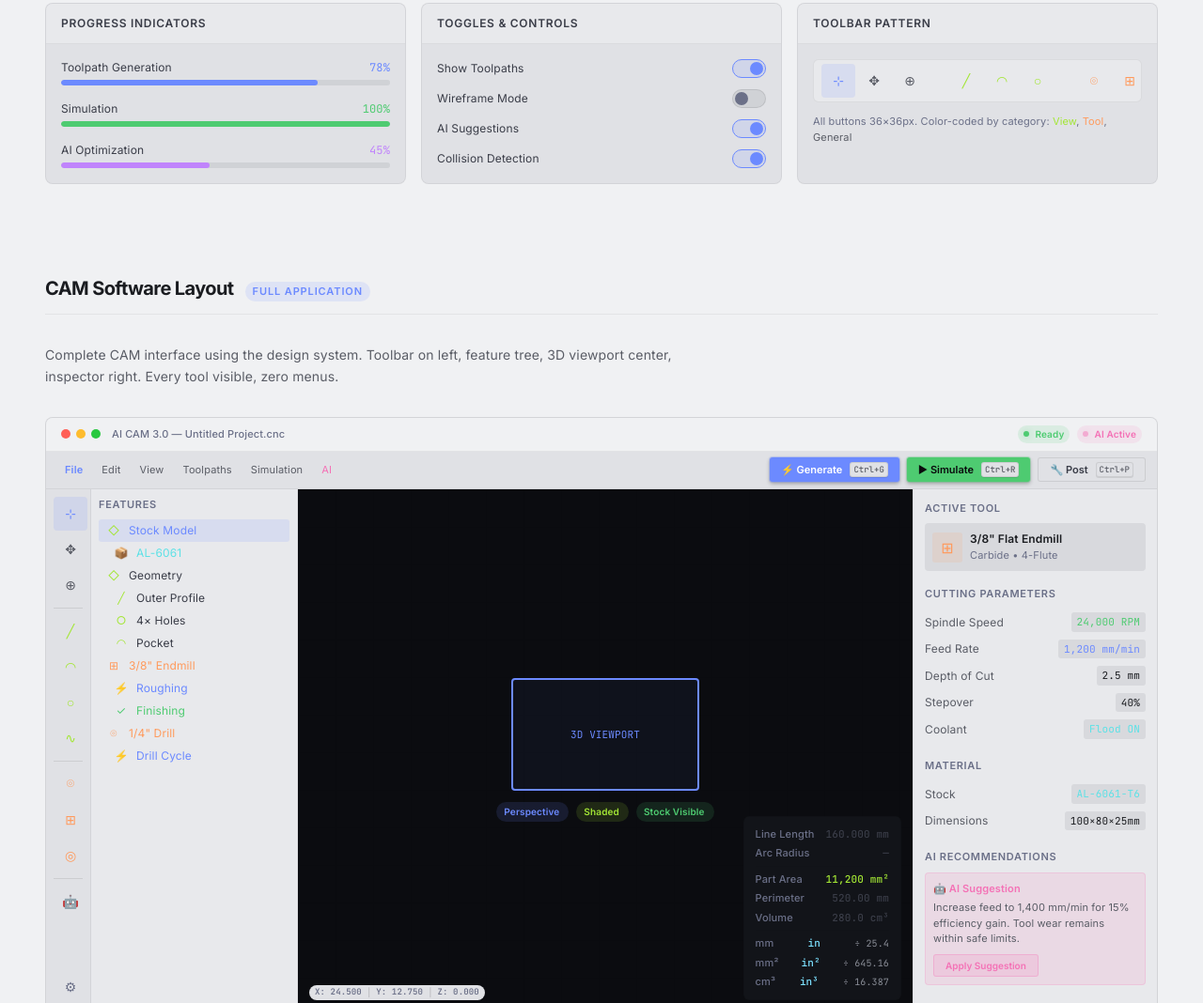
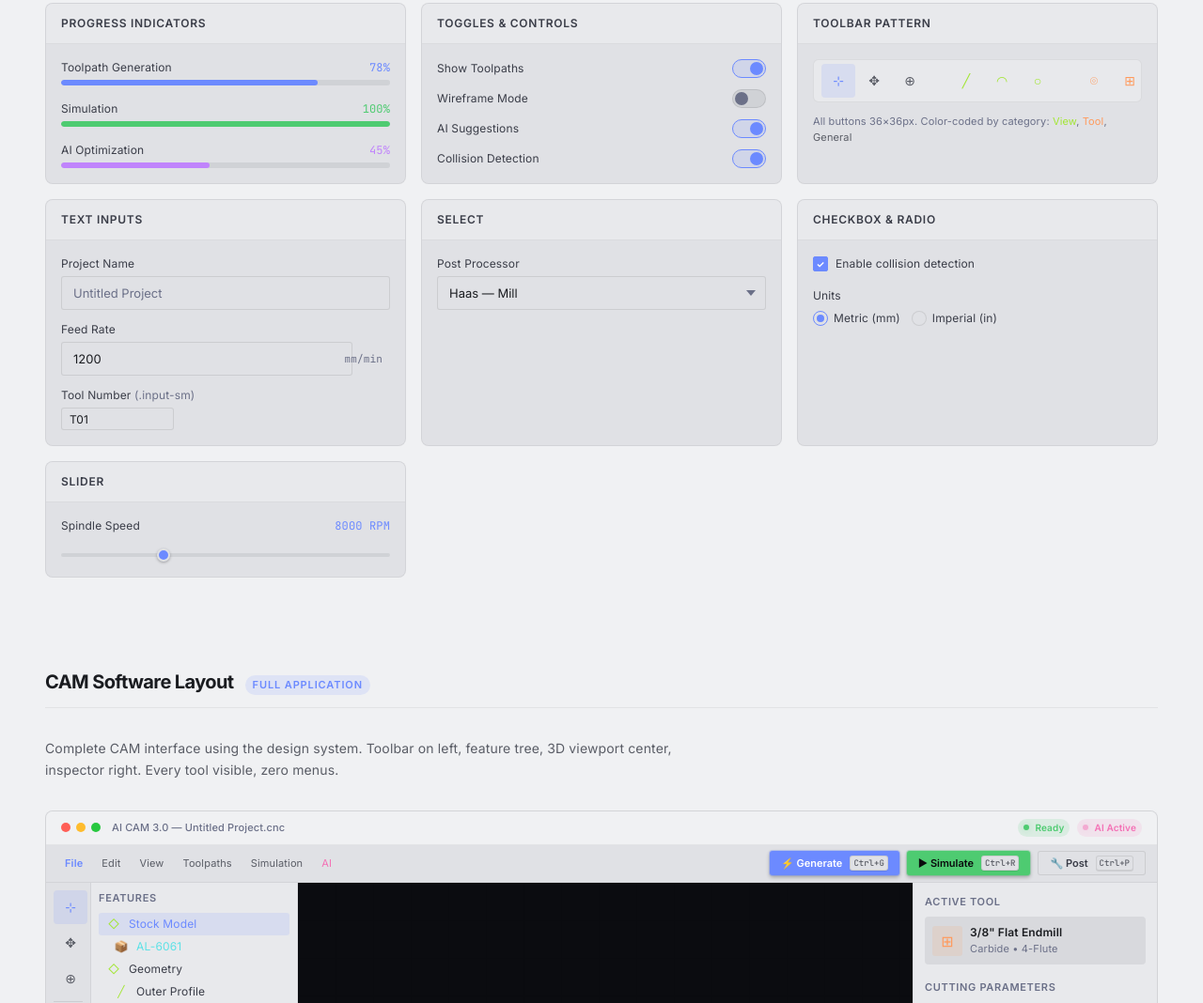
Before and after one commit to Reese000/reese-design-system, a website: page index.html in a window 1280 px wide. Shown: the part 3924-4992 px from the top of the page at 94% size. Drawn offline with Linux system fonts and the light colour scheme.

Commit message:
feat: add form control showcases (inputs, select, checkbox, radio-group, slider)
These CSS classes existed in tokens.css but were rendered nowhere in the
repo, so their correctness was never actually verified. Checkbox and
radio-group follow the same custom-ARIA-widget + click/keydown pattern
already established by the .toggle switches; radio-group additionally
implements the APG roving-tabindex + arrow-key navigation pattern.

Also fixed two stale "v1.2.0" version strings in index.html that had
drifted from package.json's actual 1.3.1.

```diff
--- a/index.html
+++ b/index.html
@@ -9,7 +9,7 @@
   <link rel="stylesheet" href="icons.css">
   <style>
     /* ═══════════════════════════════════════════════════════════════
-       REESE DESIGN SYSTEM v1.2.0
+       REESE DESIGN SYSTEM v1.3.1
        Surface: Operate + Command/Inspect hybrid
        Philosophy: Every feature visible. Zero hidden menus.
        Maximize action space. Color-code everything.
@@ -1692,6 +1692,79 @@
             </div>
           </div>
           <div style="font-size: var(--text-xs); color: var(--ink-muted);">All buttons 36×36px. Color-coded by category: <span style="color: var(--code-view);">View</span>, <span style="color: var(--code-tool);">Tool</span>, <span style="color: var(--ink-tertiary);">General</span></div>
+        </div>
+      </div>
+
+      <!-- Text Inputs -->
+      <div class="panel">
+        <div class="panel-header"><div class="panel-title">Text Inputs</div></div>
+        <div class="panel-body">
+          <div style="display: flex; flex-direction: column; gap: var(--sp-3);">
+            <div>
+              <label for="ds-input-name" style="display: block; font-size: var(--text-sm); color: var(--ink-secondary); margin-bottom: 4px;">Project Name</label>
+              <input id="ds-input-name" class="input" type="text" placeholder="Untitled Project">
+            </div>
+            <div>
+              <label for="ds-input-feed" style="display: block; font-size: var(--text-sm); color: var(--ink-secondary); margin-bottom: 4px;">Feed Rate</label>
+              <div class="input-with-unit">
+                <input id="ds-input-feed" class="input" type="text" value="1200">
+                <span class="input-unit">mm/min</span>
+              </div>
+            </div>
+            <div>
+              <label for="ds-input-tool" style="display: block; font-size: var(--text-sm); color: var(--ink-secondary); margin-bottom: 4px;">Tool Number <span style="color: var(--ink-muted);">(.input-sm)</span></label>
+              <input id="ds-input-tool" class="input input-sm" type="text" value="T01" style="max-width: 120px;">
+            </div>
+          </div>
+        </div>
+      </div>
+
+      <!-- Select -->
+      <div class="panel">
+        <div class="panel-header"><div class="panel-title">Select</div></div>
+        <div class="panel-body">
+          <label for="ds-select-post" style="display: block; font-size: var(--text-sm); color: var(--ink-secondary); margin-bottom: 4px;">Post Processor</label>
+          <select id="ds-select-post" class="select">
+            <option>Haas — Mill</option>
+            <option>Haas — Lathe</option>
+            <option>Fanuc — Generic</option>
+            <option>Mazak — Multi-Axis</option>
+          </select>
+        </div>
+      </div>
+
+      <!-- Checkbox & Radio -->
+      <div class="panel">
+        <div class="panel-header"><div class="panel-title">Checkbox & Radio</div></div>
+        <div class="panel-body">
+          <div style="display: flex; flex-direction: column; gap: var(--sp-4);">
+            <div style="display: flex; align-items: center; gap: 8px; cursor: pointer;" onclick="this.querySelector('.checkbox').click()">
+              <span class="checkbox checked" role="checkbox" aria-checked="true" aria-label="Enable collision detection" tabindex="0"></span>
+              <span style="font-size: var(--text-sm); color: var(--ink-secondary);">Enable collision detection</span>
+            </div>
+            <div>
+              <div style="font-size: var(--text-sm); color: var(--ink-secondary); margin-bottom: 6px;">Units</div>
+              <div class="radio-group" role="radiogroup" aria-label="Units">
+                <div class="radio-option selected">
+                  <span class="radio-dot" role="radio" aria-checked="true" tabindex="0"></span> Metric (mm)
+                </div>
+                <div class="radio-option">
+                  <span class="radio-dot" role="radio" aria-checked="false" tabindex="-1"></span> Imperial (in)
+                </div>
+              </div>
+            </div>
+          </div>
+        </div>
+      </div>
+
+      <!-- Slider -->
+      <div class="panel">
+        <div class="panel-header"><div class="panel-title">Slider</div></div>
+        <div class="panel-body">
+          <label for="ds-slider-speed" style="display: flex; justify-content: space-between; font-size: var(--text-sm); color: var(--ink-secondary); margin-bottom: 8px;">
+            <span>Spindle Speed</span><span id="ds-slider-speed-val" style="font-family: var(--font-mono); color: var(--code-action);">8000 RPM</span>
+          </label>
+          <input id="ds-slider-speed" class="slider" type="range" min="1000" max="24000" step="500" value="8000" aria-label="Spindle Speed" oninput="document.getElementById('ds-slider-speed-val').textContent = this.value + ' RPM'">
         </div>
       </div>
 
@@ -2253,7 +2326,7 @@
   <!-- FOOTER -->
   <footer style="padding: var(--sp-8) 0; border-top: 1px solid var(--border-subtle); text-align: center;">
     <div style="font-size: var(--text-sm); color: var(--ink-muted);">
-      Reese Design System v1.2.0 — Utilitarian Interface Template
+      Reese Design System v1.3.1 — Utilitarian Interface Template
     </div>
     <div style="font-size: var(--text-xs); color: var(--ink-ghost); margin-top: var(--sp-2);">
       Built for: AI CAM 3.0 • Deepnest • Web DFM • Evolution Engine • reesecnc.com
@@ -2331,6 +2404,40 @@ function copySnippet(btn) {
     t.addEventListener('click', flip);
     t.addEventListener('keydown', e => {
       if (e.key === 'Enter' || e.key === ' ') { e.preventDefault(); flip(); }
+    });
+  });
+
+  // Checkboxes
+  document.querySelectorAll('.checkbox').forEach(c => {
+    const flip = () => c.setAttribute('aria-checked', c.classList.toggle('checked'));
+    c.addEventListener('click', flip);
+    c.addEventListener('keydown', e => {
+      if (e.key === 'Enter' || e.key === ' ') { e.preventDefault(); flip(); }
+    });
+  });
+
+  // Radio groups (ARIA APG roving-tabindex pattern)
+  document.querySelectorAll('.radio-group').forEach(group => {
+    const options = [...group.querySelectorAll('.radio-option')];
+    const select = i => {
+      options.forEach((o, oi) => {
+        const dot = o.querySelector('.radio-dot');
+        o.classList.toggle('selected', oi === i);
+        dot.setAttribute('aria-checked', oi === i ? 'true' : 'false');
+        dot.tabIndex = oi === i ? 0 : -1;
+      });
+    };
+    options.forEach((opt, i) => {
+      const dot = opt.querySelector('.radio-dot');
+      opt.addEventListener('click', () => { select(i); dot.focus(); });
+      dot.addEventListener('keydown', e => {
+        if (e.key === 'Enter' || e.key === ' ') { e.preventDefault(); select(i); }
+        else if (e.key === 'ArrowDown' || e.key === 'ArrowRight') {
+          e.preventDefault(); const n = (i + 1) % options.length; select(n); options[n].querySelector('.radio-dot').focus();
+        } else if (e.key === 'ArrowUp' || e.key === 'ArrowLeft') {
+          e.preventDefault(); const n = (i - 1 + options.length) % options.length; select(n); options[n].querySelector('.radio-dot').focus();
+        }
+      });
     });
   });
 
```
